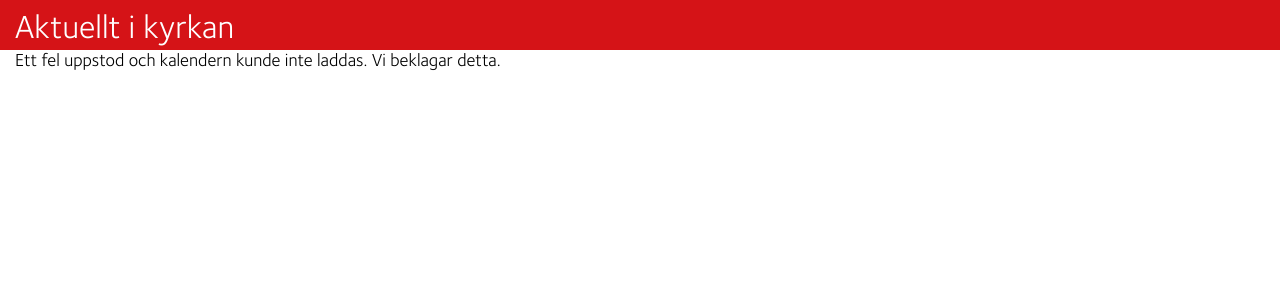
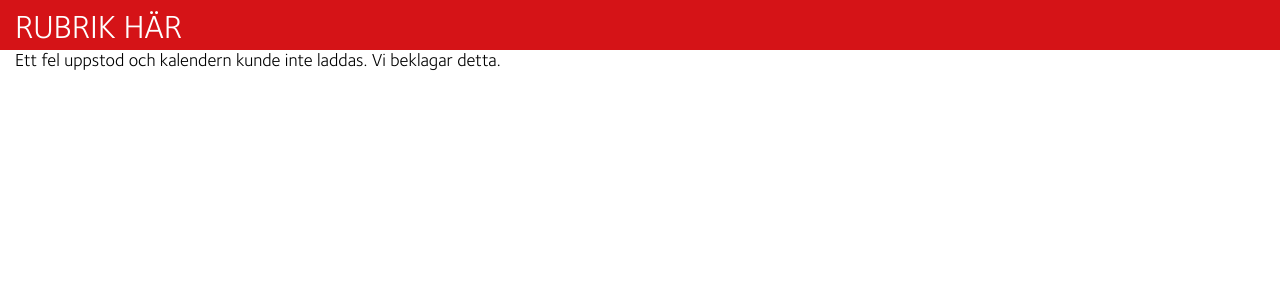
Before and after one commit to DanielClaesson/Svenska-kyrkan-kalendersida, a PHP site: page / in a window 1280 px wide. Shown: the top 300 px of the page. Run offline with PHP 8.4, Linux system fonts and the light colour scheme; data that the repository does not hold is empty.

Commit message:
Update index.php

```diff
--- a/index.php
+++ b/index.php
@@ -1,9 +1,9 @@
 <?php
 	/* ÄNDRA VÄRDENA NEDANFÖR DENNA RAD */
-	$api_nyckel = '295bfbc3-c865-4a88-a67b-cc0eccb9ebd1'; //Skapa ett konto på https://api.svenskakyrkan.se/ och generera en API-nyckel som du klistar in på denna rad
-	$organisations_id = '7681'; //Fyll i enhets-ID för den församling/det pastorat som du vill hämta kalenderhändelser för
-	$organisation_namn = 'Svenska kyrkan'; //Skriv in namnet på församlingen/pastoratet som kalenden gäller för
-	$webbsida_rubrik = 'Aktuellt i kyrkan'; //Rubriken längst upp på kalendersidan
+	$api_nyckel = 'LÄGG IN DIN API-NYCKEL HÄR'; //Skapa ett konto på https://api.svenskakyrkan.se/ och generera en API-nyckel som du klistar in på denna rad
+	$organisations_id = 'ENHETS-ID HÄR'; //Fyll i enhets-ID för den församling/det pastorat som du vill hämta kalenderhändelser för
+	$organisation_namn = 'NAMN HÄR'; //Skriv in namnet på församlingen/pastoratet som kalenden gäller för
+	$webbsida_rubrik = 'RUBRIK HÄR'; //Rubriken längst upp på kalendersidan
 
 	$max_handelser = '25'; //Max antal händelser att visa i kalendern
 	/* ÄNDRA INGET EFTER DENNA RAD */
```
